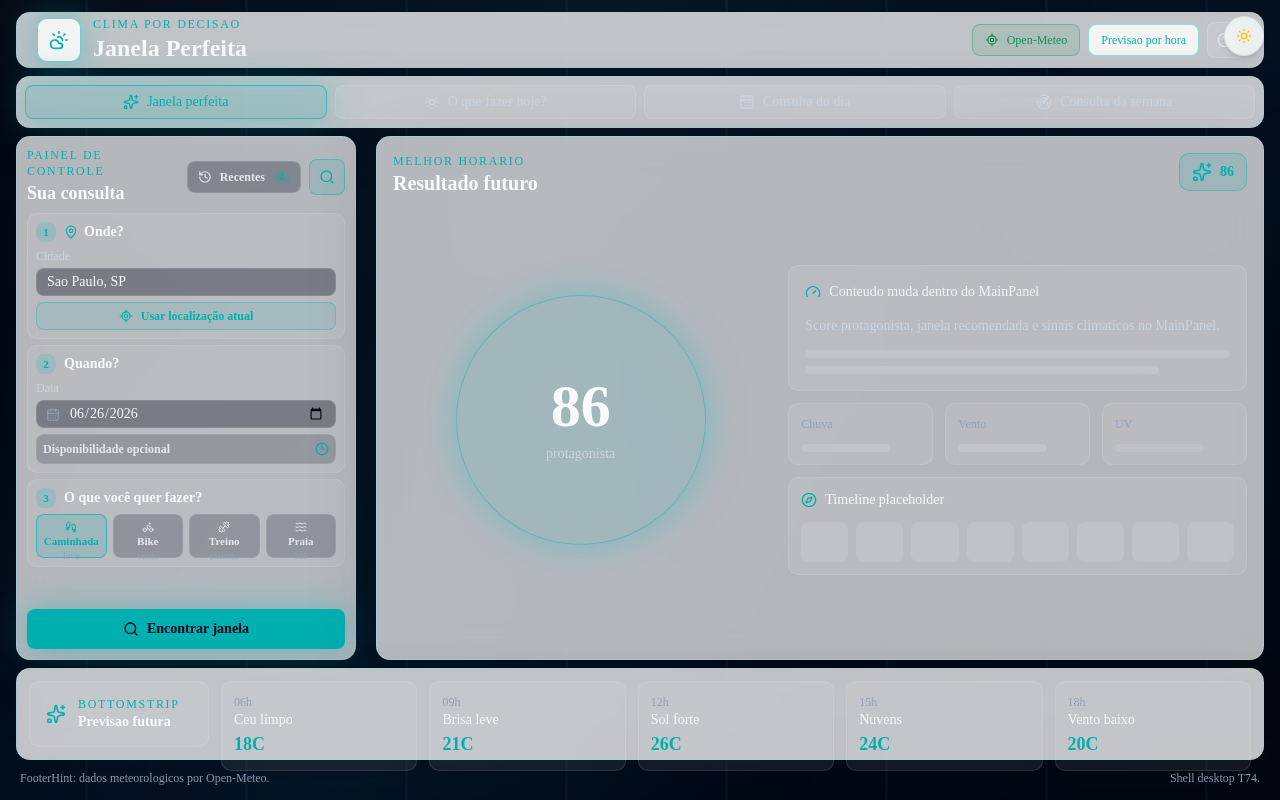
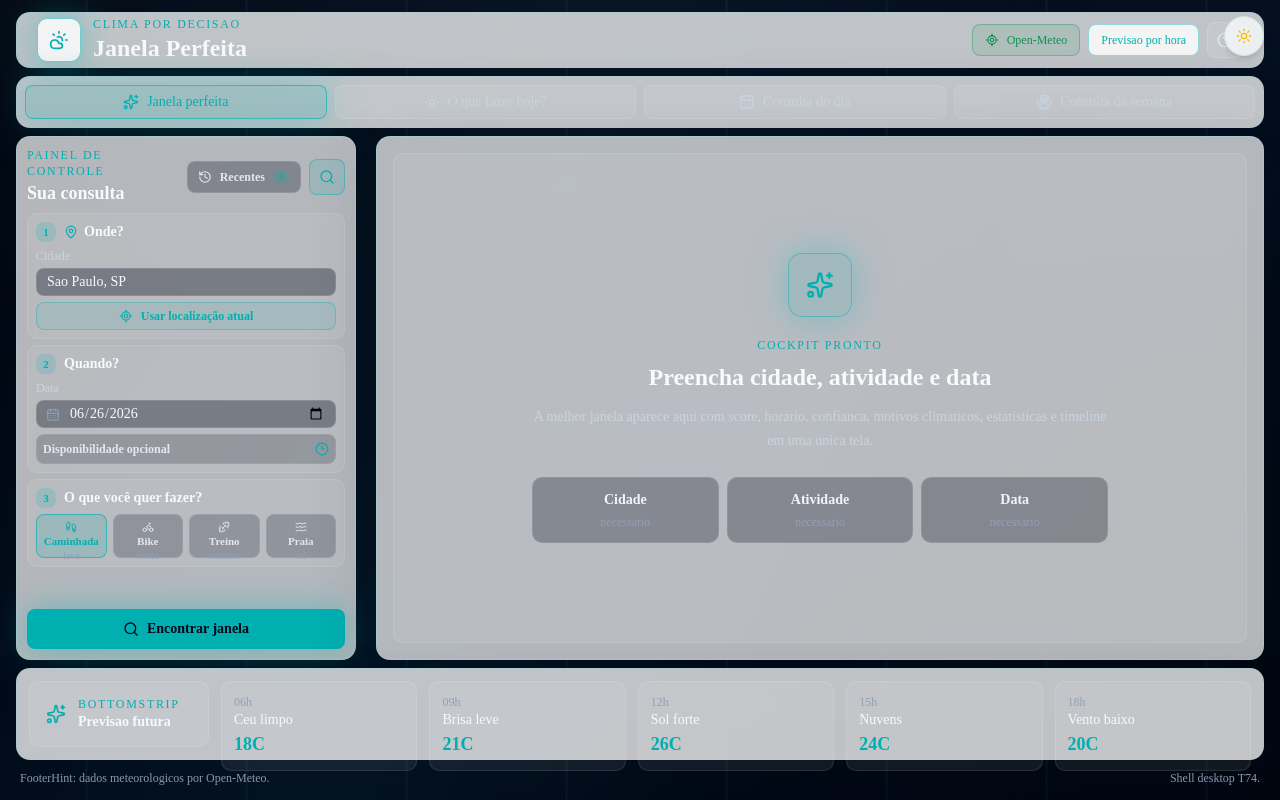
Before and after one commit to PauloSergioLR/janela-perfeita, a Next.js app: page /cockpit-preview in a window 1280 px wide. Built offline with nearby package versions, Linux system fonts and the light colour scheme.

Commit message:
feat: cria painel principal de janela perfeita

```diff
--- a/src/app/cockpit-preview/page.tsx
+++ b/src/app/cockpit-preview/page.tsx
@@ -4,25 +4,30 @@ import { useState } from "react";
 import {
   Bike,
   CalendarDays,
+  ChevronLeft,
+  ChevronRight,
   CircleHelp,
   Clock3,
+  CloudRain,
   CloudSun,
-  Compass,
   Dumbbell,
   Footprints,
-  Gauge,
   History,
   LocateFixed,
   MapPin,
   Radar,
   RotateCcw,
   Search,
+  ShieldCheck,
   Sparkles,
   SunMedium,
+  Thermometer,
   Trash2,
   Waves,
+  Wind,
 } from "lucide-react";
 import Link from "next/link";
+import { ScoreRing } from "@/components/result/score-ring";
 import { WeatherStage } from "@/components/weather/weather-stage";
 
 const decisionModes = [
@@ -100,6 +105,50 @@ const activityCards = [
   },
 ];
 
+const perfectWindowReasons = [
+  "Chuva quase nula",
+  "Vento leve",
+  "Sensacao agradavel",
+  "Luz estavel",
+];
+
+const perfectWindowStats = [
+  {
+    label: "Temperatura",
+    value: "22C",
+    detail: "sensacao 21C",
+    icon: Thermometer,
+  },
+  {
+    label: "Chuva",
+    value: "6%",
+    detail: "0.0 mm",
+    icon: CloudRain,
+  },
+  {
+    label: "Vento",
+    value: "9 km/h",
+    detail: "rajadas 14 km/h",
+    icon: Wind,
+  },
+  {
+    label: "Confianca",
+    value: "Alta",
+    detail: "modelo estavel",
+    icon: ShieldCheck,
+  },
+];
+
+const perfectWindowTimeline = [
+  { time: "07h", score: 61, label: "ok" },
+  { time: "08h", score: 74, label: "boa" },
+  { time: "09h", score: 86, label: "pico" },
+  { time: "10h", score: 88, label: "pico" },
+  { time: "11h", score: 81, label: "boa" },
+  { time: "12h", score: 68, label: "atenção" },
+  { time: "13h", score: 54, label: "fraca" },
+];
+
 interface CockpitRecentSearch {
   id: string;
   city: string;
@@ -128,16 +177,231 @@ const cockpitRecentSearches: CockpitRecentSearch[] = [
   },
 ];
 
-function PlaceholderLine({ className = "" }: { className?: string }) {
+interface LeftControlPanelProps {
+  onSearch: () => void;
+}
+
+interface ModePreviewPanelProps {
+  activeMode: (typeof decisionModes)[number];
+}
+
+interface PerfectWindowViewProps {
+  hasResult: boolean;
+}
+
+function PerfectWindowView({ hasResult }: PerfectWindowViewProps) {
+  const [selectedTimelineIndex, setSelectedTimelineIndex] = useState(2);
+  const selectedPoint = perfectWindowTimeline[selectedTimelineIndex];
+
+  if (!hasResult) {
+    return (
+      <section
+        className="grid h-full min-h-0 place-items-center rounded-lg border border-white/10 bg-white/7 p-6 text-center"
+        aria-label="Estado vazio Janela perfeita"
+      >
+        <div className="max-w-xl">
+          <div className="mx-auto mb-5 flex size-16 items-center justify-center rounded-xl border border-weather-accent/45 bg-weather-accent/12 shadow-weather-glow">
+            <Sparkles className="size-7 text-weather-accent" aria-hidden="true" />
+          </div>
+          <p className="text-xs font-medium uppercase tracking-[0.14em] text-weather-accent">
+            Cockpit pronto
+          </p>
+          <h2 className="mt-2 text-2xl font-semibold">
+            Preencha cidade, atividade e data
+          </h2>
+          <p className="mt-3 text-sm leading-6 text-slate-300">
+            A melhor janela aparece aqui com score, horario, confianca, motivos
+            climaticos, estatisticas e timeline em uma unica tela.
+          </p>
+          <div className="mt-6 grid gap-2 sm:grid-cols-3">
+            {["Cidade", "Atividade", "Data"].map((item) => (
+              <div
+                key={item}
+                className="rounded-lg border border-white/10 bg-slate-950/28 px-4 py-3"
+              >
+                <p className="text-sm font-semibold text-slate-100">{item}</p>
+                <p className="mt-1 text-xs text-slate-400">necessario</p>
+              </div>
+            ))}
+          </div>
+        </div>
+      </section>
+    );
+  }
+
   return (
-    <span
-      aria-hidden="true"
-      className={`block rounded-full bg-white/12 ${className}`}
-    />
+    <section
+      className="grid h-full min-h-0 gap-4 lg:grid-rows-[minmax(0,1fr)_auto]"
+      aria-label="MainPanel Janela perfeita"
+    >
+      <div className="grid min-h-0 gap-4 lg:grid-cols-[minmax(0,1.1fr)_minmax(280px,0.9fr)]">
+        <div className="grid min-h-0 rounded-lg border border-white/10 bg-white/7 p-4 lg:grid-cols-[210px_minmax(0,1fr)] lg:items-center">
+          <div className="flex items-center justify-center">
+            <ScoreRing score={86} className="w-44 sm:w-48" />
+          </div>
+          <div className="min-w-0 space-y-3">
+            <p className="text-xs font-medium uppercase tracking-[0.14em] text-weather-accent">
+              Melhor janela para
+            </p>
+            <h2 className="text-3xl font-semibold leading-tight">Caminhada</h2>
+            <p className="text-5xl font-semibold leading-none text-slate-50">
+              09h - 11h
+            </p>
+            <div className="inline-flex h-8 items-center gap-2 rounded-md border border-success/35 bg-success/10 px-3 text-sm font-semibold text-success">
+              <ShieldCheck className="size-4" aria-hidden="true" />
+              Confianca alta
+            </div>
+            <div className="flex flex-wrap gap-2">
+              {perfectWindowReasons.map((reason) => (
+                <span
+                  key={reason}
+                  className="rounded-md border border-weather-accent/30 bg-weather-accent/10 px-2.5 py-1 text-xs font-medium text-weather-accent"
+                >
+                  {reason}
+                </span>
+              ))}
+            </div>
+          </div>
+        </div>
+
+        <aside
+          className="grid min-h-0 gap-3 rounded-lg border border-white/10 bg-slate-950/24 p-3 sm:grid-cols-2"
+          aria-label="Estatisticas climaticas"
+        >
+          {perfectWindowStats.map((stat) => {
+            const Icon = stat.icon;
+
+            return (
+              <div
+                key={stat.label}
+                className="rounded-lg border border-white/10 bg-white/7 p-3"
+              >
+                <div className="mb-2 flex items-center justify-between gap-2">
+                  <p className="text-xs text-slate-400">{stat.label}</p>
+                  <Icon className="size-4 text-weather-accent" aria-hidden="true" />
+                </div>
+                <p className="text-xl font-semibold text-slate-50">
+                  {stat.value}
+                </p>
+                <p className="mt-1 text-xs text-slate-400">{stat.detail}</p>
+              </div>
+            );
+          })}
+        </aside>
+      </div>
+
+      <section
+        className="rounded-lg border border-white/10 bg-white/7 p-3"
+        aria-label="Timeline Janela perfeita"
+      >
+        <div className="mb-3 flex items-center justify-between gap-3">
+          <div>
+            <p className="text-xs font-medium uppercase tracking-[0.14em] text-weather-accent">
+              Timeline
+            </p>
+            <h3 className="text-sm font-semibold">
+              {selectedPoint.time}: score {selectedPoint.score}/100
+            </h3>
+          </div>
+          <div className="flex shrink-0 items-center gap-2">
+            <button
+              type="button"
+              aria-label="Horario anterior"
+              onClick={() =>
+                setSelectedTimelineIndex((index) => Math.max(0, index - 1))
+              }
+              className="flex size-8 items-center justify-center rounded-md border border-white/12 bg-slate-950/30 text-slate-200 transition hover:border-weather-accent/45 hover:text-weather-accent focus-visible:ring-2 focus-visible:ring-weather-accent focus-visible:outline-none"
+            >
+              <ChevronLeft className="size-4" aria-hidden="true" />
+            </button>
+            <button
+              type="button"
+              aria-label="Proximo horario"
+              onClick={() =>
+                setSelectedTimelineIndex((index) =>
+                  Math.min(perfectWindowTimeline.length - 1, index + 1),
+                )
+              }
+              className="flex size-8 items-center justify-center rounded-md border border-white/12 bg-slate-950/30 text-slate-200 transition hover:border-weather-accent/45 hover:text-weather-accent focus-visible:ring-2 focus-visible:ring-weather-accent focus-visible:outline-none"
+            >
+              <ChevronRight className="size-4" aria-hidden="true" />
+            </button>
+          </div>
+        </div>
+        <div className="grid grid-cols-7 gap-2">
+          {perfectWindowTimeline.map((point, index) => {
+            const isSelected = index === selectedTimelineIndex;
+            const isBest = point.score >= 86;
+
+            return (
+              <button
+                key={point.time}
+                type="button"
+                aria-pressed={isSelected}
+                onClick={() => setSelectedTimelineIndex(index)}
+                className={`grid h-20 min-w-0 content-end rounded-md border p-2 text-left transition focus-visible:ring-2 focus-visible:ring-weather-accent focus-visible:outline-none ${
+                  isSelected
+                    ? "border-weather-accent/60 bg-weather-accent/14 shadow-weather-glow"
+                    : "border-white/10 bg-slate-950/22 hover:border-white/25"
+                }`}
+              >
+                <span
+                  className={`mb-1 rounded-sm ${
+                    isBest ? "bg-weather-accent" : "bg-slate-500"
+                  }`}
+                  style={{ height: `${Math.max(20, point.score - 24)}px` }}
+                  aria-hidden="true"
+                />
+                <span className="flex items-center justify-between gap-1 text-xs">
+                  <span>{point.time}</span>
+                  <span className="font-semibold text-slate-50">
+                    {point.score}
+                  </span>
+                </span>
+                <span className="truncate text-[10px] text-slate-400">
+                  {point.label}
+                </span>
+              </button>
+            );
+          })}
+        </div>
+      </section>
+    </section>
   );
 }
 
-function LeftControlPanel() {
+function ModePreviewPanel({ activeMode }: ModePreviewPanelProps) {
+  const ActiveModeIcon = activeMode.icon;
+
+  return (
+    <section
+      className="grid h-full min-h-0 rounded-lg border border-white/10 bg-white/7 p-5 lg:grid-cols-[minmax(0,0.8fr)_minmax(0,1.2fr)] lg:items-center"
+      aria-label="MainPanel modo auxiliar"
+    >
+      <div className="mx-auto flex aspect-square max-h-[220px] w-full max-w-[220px] items-center justify-center rounded-full border border-weather-accent/40 bg-weather-accent/10 shadow-weather-glow">
+        <div className="text-center">
+          <p className="text-5xl font-semibold leading-none">
+            {activeMode.metric}
+          </p>
+          <p className="mt-2 text-sm text-slate-300">protagonista</p>
+        </div>
+      </div>
+      <div className="grid gap-3">
+        <div className="rounded-lg border border-white/10 bg-slate-950/24 p-4">
+          <div className="mb-3 flex items-center gap-2 text-sm font-medium text-slate-100">
+            <ActiveModeIcon className="size-4 text-weather-accent" aria-hidden="true" />
+            Conteudo muda dentro do MainPanel
+          </div>
+          <p className="text-sm leading-6 text-slate-300">
+            {activeMode.description}
+          </p>
+        </div>
+      </div>
+    </section>
+  );
+}
+
+function LeftControlPanel({ onSearch }: LeftControlPanelProps) {
   const [cityValue, setCityValue] = useState("Sao Paulo, SP");
   const [dateValue, setDateValue] = useState("2026-06-26");
   const [selectedActivityId, setSelectedActivityId] = useState(
@@ -243,7 +507,10 @@ function LeftControlPanel() {
 
       <form
         className="flex h-full min-h-0 flex-col gap-1.5"
-        onSubmit={(event) => event.preventDefault()}
+        onSubmit={(event) => {
+          event.preventDefault();
+          onSearch();
+        }}
       >
         <section className="rounded-lg border border-white/10 bg-white/7 p-2">
           <div className="mb-1.5 flex items-center gap-2">
@@ -372,9 +639,9 @@ function LeftControlPanel() {
 
 export default function Home() {
   const [activeModeId, setActiveModeId] = useState(decisionModes[0].id);
+  const [hasPerfectWindowResult, setHasPerfectWindowResult] = useState(false);
   const activeMode =
     decisionModes.find((mode) => mode.id === activeModeId) ?? decisionModes[0];
-  const ActiveModeIcon = activeMode.icon;
 
   return (
     <>
@@ -444,81 +711,17 @@ export default function Home() {
           </nav>
 
           <section className="grid min-h-0 gap-5 lg:grid-cols-[340px_minmax(0,1fr)]">
-            <LeftControlPanel />
+            <LeftControlPanel onSearch={() => setHasPerfectWindowResult(true)} />
 
             <section
-              className="glass-card grid min-h-0 rounded-xl p-4 lg:grid-rows-[auto_minmax(0,1fr)]"
-              aria-label="MainPanel placeholder"
+              className="glass-card grid min-h-0 rounded-xl p-4"
+              aria-label="MainPanel"
             >
-              <div className="flex items-start justify-between gap-4">
-                <div>
-                  <p className="text-xs font-medium uppercase tracking-[0.14em] text-weather-accent">
-                    {activeMode.eyebrow}
-                  </p>
-                  <h2 className="text-xl font-semibold">{activeMode.title}</h2>
-                </div>
-                <div className="flex items-center gap-2 rounded-lg border border-weather-accent/40 bg-weather-accent/12 px-3 py-2 text-weather-accent">
-                  <ActiveModeIcon className="size-5" aria-hidden="true" />
-                  <span className="text-sm font-semibold">
-                    {activeMode.metric}
-                  </span>
-                </div>
-              </div>
-              <div className="grid min-h-0 items-center gap-5 lg:grid-cols-[minmax(0,0.9fr)_minmax(0,1.1fr)]">
-                <div className="mx-auto flex aspect-square max-h-[250px] w-full max-w-[250px] items-center justify-center rounded-full border border-weather-accent/40 bg-weather-accent/10 shadow-weather-glow">
-                  <div className="text-center">
-                    <p className="text-6xl font-semibold leading-none">
-                      {activeMode.metric}
-                    </p>
-                    <p className="mt-2 text-sm text-slate-300">protagonista</p>
-                  </div>
-                </div>
-                <div className="grid gap-3">
-                  <div className="rounded-lg border border-white/10 bg-white/7 p-4">
-                    <div className="mb-3 flex items-center gap-2 text-sm font-medium text-slate-100">
-                      <Gauge
-                        className="size-4 text-weather-accent"
-                        aria-hidden="true"
-                      />
-                      Conteudo muda dentro do MainPanel
-                    </div>
-                    <p className="text-sm leading-6 text-slate-300">
-                      {activeMode.description}
-                    </p>
-                    <PlaceholderLine className="mt-3 h-2 w-full" />
-                    <PlaceholderLine className="mt-2 h-2 w-5/6" />
-                  </div>
-                  <div className="grid grid-cols-3 gap-3">
-                    {["Chuva", "Vento", "UV"].map((item) => (
-                      <div
-                        key={item}
-                        className="rounded-lg border border-white/10 bg-white/7 p-3"
-                      >
-                        <p className="text-xs text-slate-400">{item}</p>
-                        <PlaceholderLine className="mt-3 h-2 w-3/4" />
-                      </div>
-                    ))}
-                  </div>
-                  <div className="rounded-lg border border-white/10 bg-white/7 p-3">
-                    <div className="mb-3 flex items-center gap-2 text-sm font-medium">
-                      <Compass
-                        className="size-4 text-weather-accent"
-                        aria-hidden="true"
-                      />
-                      Timeline placeholder
-                    </div>
-                    <div className="grid grid-cols-8 gap-2">
-                      {Array.from({ length: 8 }, (_, index) => (
-                        <span
-                          key={index}
-                          aria-hidden="true"
-                          className="h-10 rounded-md bg-white/10"
-                        />
-                      ))}
-                    </div>
-                  </div>
-                </div>
-              </div>
+              {activeMode.id === "janela-perfeita" ? (
+                <PerfectWindowView hasResult={hasPerfectWindowResult} />
+              ) : (
+                <ModePreviewPanel activeMode={activeMode} />
+              )}
             </section>
           </section>
 
```
Also changed, not shown: 1 other file (tests, documents, lock files or other folders).
